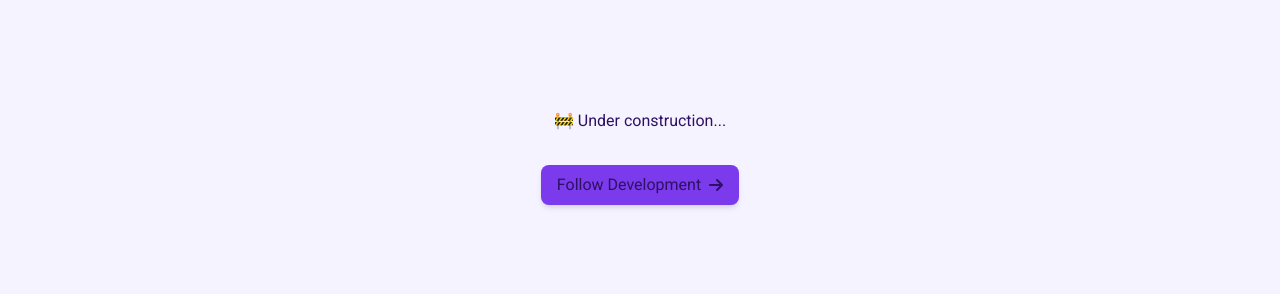
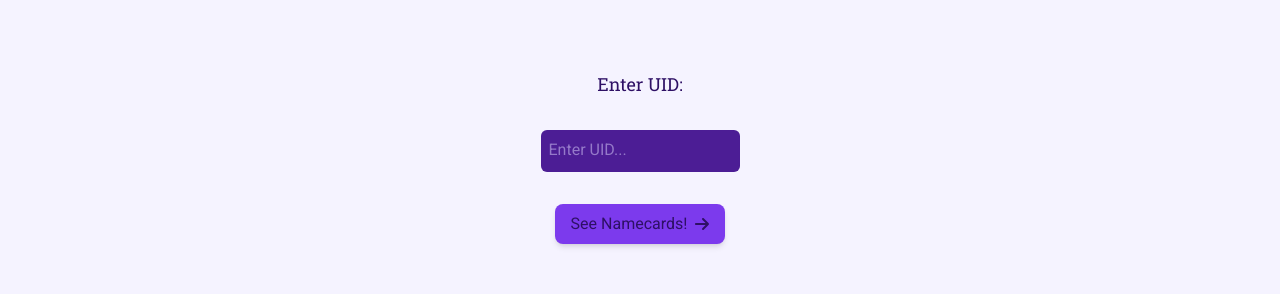
Before and after one commit to EvilSquirrelGuy/NamecardTools, a Next.js app: page / in a window 1280 px wide. Shown: the part 315-609 px from the top of the page. Built offline with nearby package versions, Linux system fonts and the light colour scheme; no server answers.

Commit message:
add way to query namecards by uid (dirty)

```diff
--- a/src/app/page.tsx
+++ b/src/app/page.tsx
@@ -7,7 +7,7 @@ import "@fortawesome/fontawesome-svg-core/styles";
 import { FontAwesomeIcon } from "@fortawesome/react-fontawesome";
 import { faArrowRight } from "@fortawesome/free-solid-svg-icons";
 import Namecard from "@/components/Namecard";
-
+import { Input } from "@headlessui/react";
 
 
 export default function Home() {
@@ -15,12 +15,13 @@ export default function Home() {
   return (
     <div className="grid grid-rows-[20px_1fr_20px] items-center justify-items-center min-h-screen p-8 pb-20 gap-16 sm:p-20">
       <main className="flex flex-col gap-8 row-start-2 items-center sm:items-middle sm:align-middle">
-        <p>🚧 {t("under_construction")}</p>
+        <h1 className={`${roboto_slab.className} text-lg`}>Enter UID:</h1>
+        <Input type="text" pattern="[0-9]{9-10}" className="p-2 bg-violet-900 rounded-md focus:border-violet-200 border-b-2 border-transparent outline-none placeholder:text-violet-200/50" placeholder="Enter UID..." />
         <a
-          className="flex shadow-md hover:shadow-xl bg-violet-600 hover:bg-violet-500 transition-all duration-300 px-4 py-2 items-center rounded-lg" href="https://github.com/EvilSquirrelGuy/NamecardTools"
+          className="flex shadow-md hover:shadow-xl bg-violet-600 hover:bg-violet-500 transition-all duration-300 px-4 py-2 items-center rounded-lg gap-2 cursor-pointer"
         >
-          {t("follow_dev")}
-          <FontAwesomeIcon icon={faArrowRight} className="pl-2 fa-md"></FontAwesomeIcon>
+          See Namecards!
+          <FontAwesomeIcon icon={faArrowRight} className="fa-md"></FontAwesomeIcon>
         </a>
       </main>
     </div>
--- /dev/null
+++ b/src/app/profile/[uid]/page.tsx
@@ -0,0 +1,35 @@
+import Namecard from "@/components/Namecard";
+import { Wrapper, AssetFinder } from "enkanetwork.js";
+import Image from "next/image";
+import { Suspense } from "react";
+
+const { genshin } = new Wrapper();
+
+
+export default async function Profile(
+  {params, searchParams}:
+  {params: { uid: string }, searchParams: { [key: string]: string | string[] | undefined }
+}) {
+
+  const uid = params["uid"]
+
+  const enkaProfile = await genshin.getPlayer(uid)
+  const username = enkaProfile.player.username
+  const signature = enkaProfile.player.signature
+
+  const namecards = enkaProfile.player.namecardsList
+
+  return (
+    <div className="grid items-center justify-items-center min-h-screen p-8 pb-20 gap-16 sm:p-20">
+      <div className="container w-auto p-4">
+        <h1 className="text-xl">{username}</h1>
+        <p>{signature}</p>
+      </div>
+      <div className="container grid grid-rows-4 grid-cols-4 gap-2 mx-auto">
+        {namecards.map((namecard) => (
+          <Namecard id={namecard.id} role="profile"/>
+        ))}
+      </div>
+    </div>
+  )
+}
--- a/src/components/Namecard.tsx
+++ b/src/components/Namecard.tsx
@@ -6,7 +6,7 @@ const { genshin } = new AssetFinder();
 const namecardRoles = ["list", "profile"]
 type NamecardRole = (typeof namecardRoles)[number]
 
-export default async function Namecard({id, role="banner"}: {id: number, role?: NamecardRole}) {
+export default async function Namecard({id, role="banner"}: {id: number | string, role?: NamecardRole}) {
 
   const namecard = genshin.namecard(id)
 
@@ -15,7 +15,7 @@ export default async function Namecard({id, role="banner"}: {id: number, role?:
   ])
 
   return (
-    <div className="container flex flex-col p-4 rounded-md border-violet-300 border-2 w-fit">
+    <div className="container flex flex-col p-4 rounded-md border-violet-300 border-2 w-fit" key={id}>
       <Image
         src={namecardUrl}
         alt={namecard.name}
```
